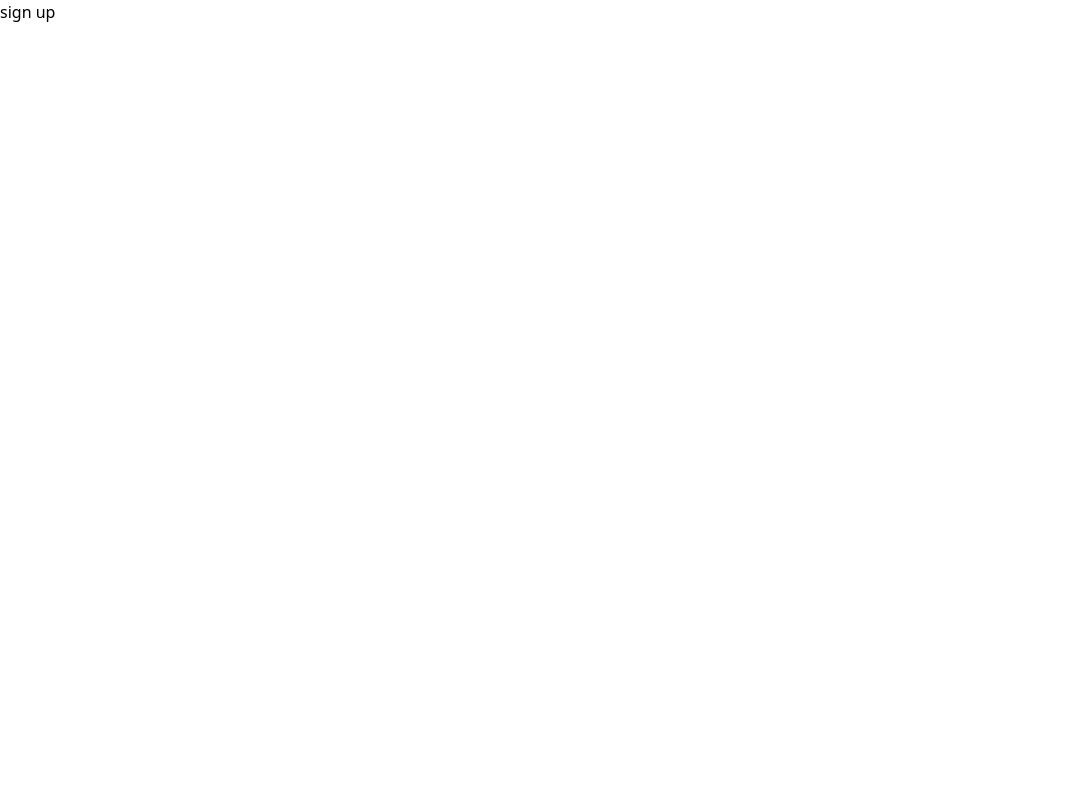
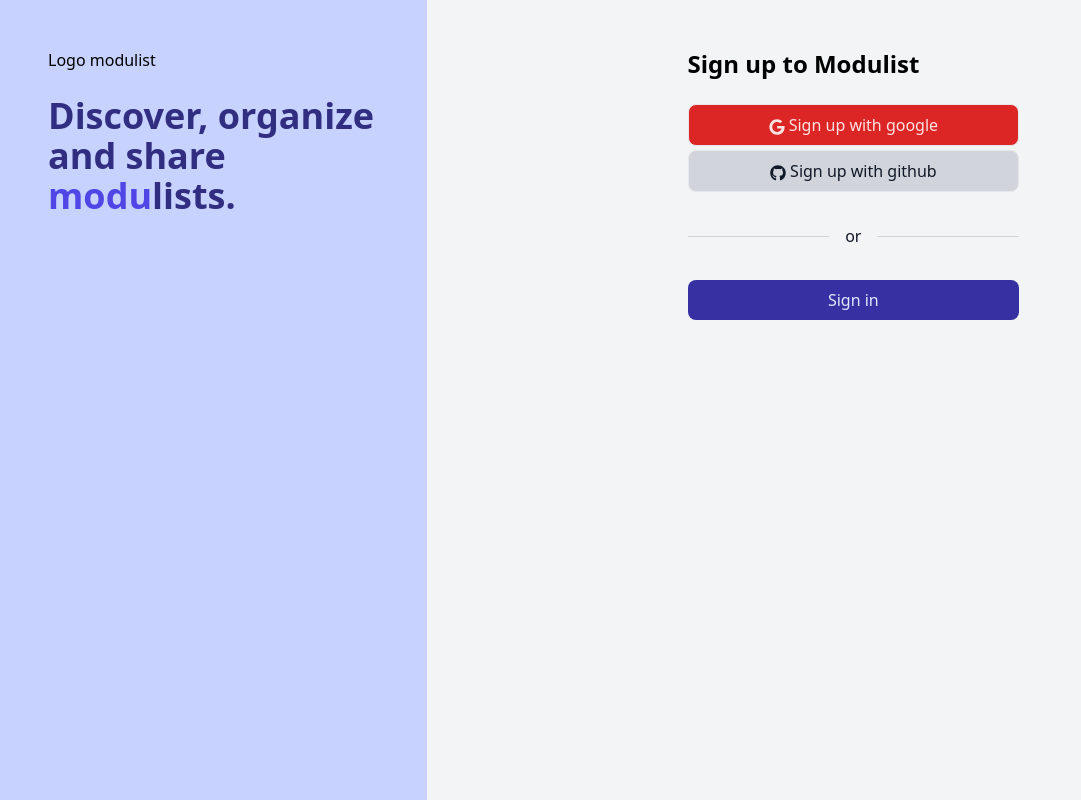
Before and after one commit to sergitubert/modulist-client, a React (Create React App) app: page /signup in a window 1280 px wide. Shown: the whole page, without its empty margins (0-1081 px from the left). Built offline with nearby package versions, Linux system fonts and the light colour scheme.

Commit message:
Auth section refactored

```diff
--- a/src/App.tsx
+++ b/src/App.tsx
@@ -2,7 +2,7 @@
 import { BrowserRouter, Route, Switch } from 'react-router-dom';
 import SignIn from './Auth/SignIn';
 import SignUp from './Auth/SignUp';
-import Layout from './shared/Layout/Layout';
+import { Layout } from './shared/Layout/Layout';
 
 export default function App() {
     return (
@@ -16,8 +16,8 @@
                 </Route>
                 <Route exact={true} path="/">
                     <Layout>
-                        Hello Alex!
-                 </Layout>
+                        <p>Hello world</p>
+                    </Layout>
                 </Route>
                 <Route path="*">
                     404
--- /dev/null
+++ b/src/Auth/Layout/AuthLayout.tsx
@@ -0,0 +1,33 @@
+import React from 'react';
+import { Link } from 'react-router-dom';
+
+
+export const AuthLayout: React.FC = ({ children }) => {
+    return (
+        <div className="bg-gray-100 min-h-screen flex">
+            <div className="w-1/3 bg-indigo-200 hidden md:block">
+                <div className="p-12">
+                    <Link to="/">
+                        Logo modulist
+                    </Link>
+                    <div className="mt-6">
+                        <h1 className="text-4xl font-semibold text-indigo-900">
+                            Discover, organize and share
+                            <span className="font-bold">
+                                <span className="text-indigo-600"> modu</span>lists.
+                            </span>
+                        </h1>
+                    </div>
+                </div>
+            </div>
+            <div className="w-full md:w-2/3">
+                <div className="p-12 flex items-center flex-col">
+                    <div className="flex flex-col flex-start">
+                        {children}
+                    </div>
+
+                </div>
+            </div>
+        </div>
+    );
+}
--- a/src/Auth/SignIn.tsx
+++ b/src/Auth/SignIn.tsx
@@ -2,28 +2,12 @@
 import { FaGithub, FaGoogle } from 'react-icons/fa';
 import { Link } from 'react-router-dom';
 import { TextDivider } from '../shared/TextDivider/TextDivider';
+import { AuthLayout } from './Layout/AuthLayout';
 
 export default function SignIn() {
     return (
-        <div className="bg-gray-100 min-h-screen flex">
-            <div className="w-1/3 bg-indigo-200 hidden md:block">
-                <div className="p-12">
-                    <Link to="/">
-                        Logo modulist
-                    </Link>
-                    <div className="mt-6">
-                        <h1 className="text-4xl font-semibold text-indigo-900">
-                            Discover, organize and share
-                            <span className="font-bold">
-                                <span className="text-indigo-600"> modu</span>lists.
-                            </span>
-                        </h1>
-                    </div>
-                </div>
-            </div>
-            <div className="w-full md:w-2/3">
-                <div className="p-12 flex items-center flex-col">
-                    <div className="flex flex-col flex-start">
+        <AuthLayout>
+            <React.Fragment>
                 <h1 className="text-2xl font-bold">Sign in to Modulist</h1>
                 <a href="https://www.google.com" className="mt-6 rounded-lg bg-red-600 hover:bg-red-700 border text-red-100 px-20 py-2 text-center">
                     <FaGoogle style={{ display: 'inline-block' }} /> Sign in with google
@@ -35,10 +19,7 @@
                 <Link to="/signup" className="bg-indigo-800 text-indigo-100 rounded-lg px-4 py-2 hover:bg-indigo-900 text-center">
                     Create an account
             </Link>
-                    </div>
-
-                </div>
-            </div>
-        </div>
+            </React.Fragment>
+        </AuthLayout>
     );
 }
--- a/src/Auth/SignUp.tsx
+++ b/src/Auth/SignUp.tsx
@@ -1,6 +1,25 @@
 import React from 'react';
+import { FaGithub, FaGoogle } from 'react-icons/fa';
+import { Link } from 'react-router-dom';
+import { TextDivider } from '../shared/TextDivider/TextDivider';
+import { AuthLayout } from './Layout/AuthLayout';
+
 export default function SignUp() {
     return (
-        <div>sign up</div>
+        <AuthLayout>
+            <React.Fragment>
+                <h1 className="text-2xl font-bold">Sign up to Modulist</h1>
+                <a href="https://www.google.com" className="mt-6 rounded-lg bg-red-600 hover:bg-red-700 border text-red-100 px-20 py-2 text-center">
+                    <FaGoogle style={{ display: 'inline-block' }} /> Sign up with google
+                        </a>
+                <a href="https://www.github.com" className="mt-1 rounded-lg bg-gray-300 hover:bg-gray-400 border text-gray-900 px-20 py-2 text-center">
+                    <FaGithub style={{ display: 'inline-block' }} /> Sign up with github
+                        </a>
+                <TextDivider className="my-8" text="or" />
+                <Link to="/signin" className="bg-indigo-800 text-indigo-100 rounded-lg px-4 py-2 hover:bg-indigo-900 text-center">
+                    Sign in
+            </Link>
+            </React.Fragment>
+        </AuthLayout>
     );
 }
--- a/src/shared/Layout/Layout.tsx
+++ b/src/shared/Layout/Layout.tsx
@@ -1,11 +1,7 @@
 import React from 'react';
 import Header from '../Header/Header';
 
-type Props = {
-    children: any
-}
-
-export default function Layout({ children }: Props) {
+export const Layout: React.FC = ({ children }) => {
     return (
         <div className="bg-gray-100 text-gray-900">
             <div className="min-h-screen">
```
Lines whose indentation alone changed are shown as unchanged.
